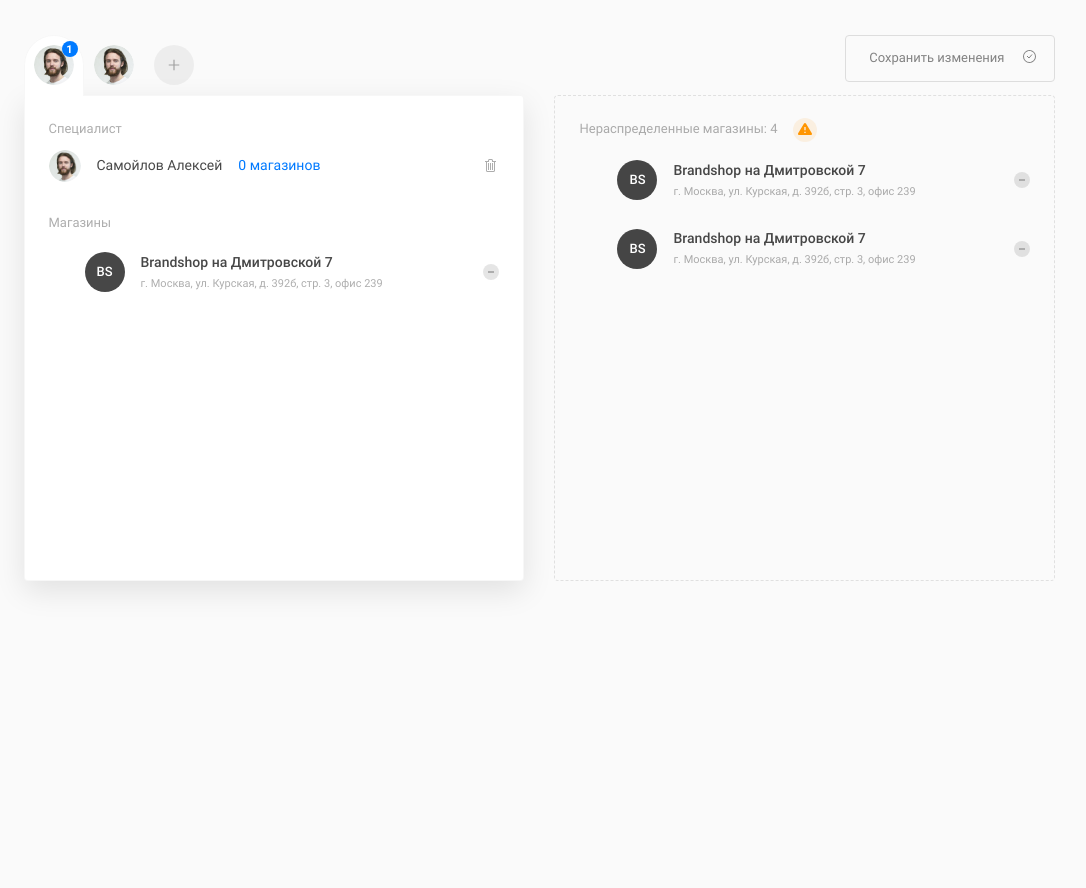
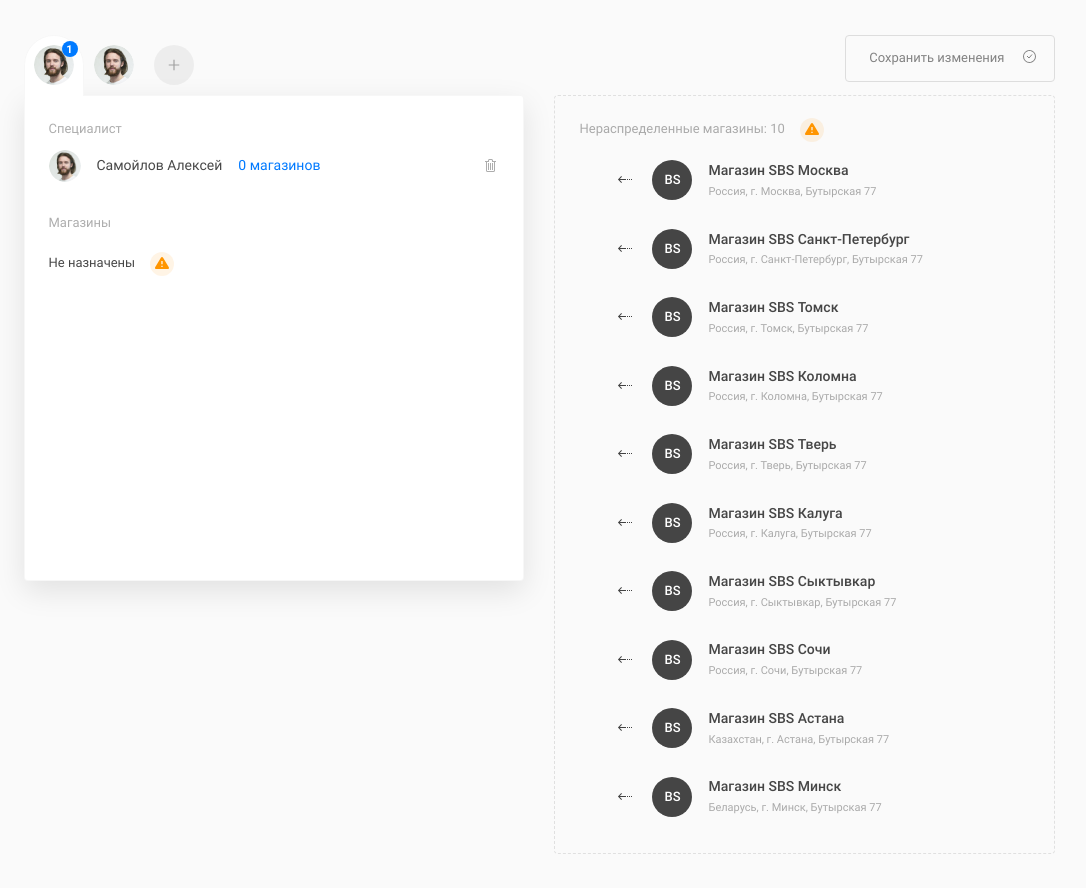
Before and after one commit to Yoona8/superbrands-test, an Angular app: page / in a window 1280 px wide. Shown: the whole page, without its empty margins (101-1187 px from the left). Before the commit the page ends 800 px from the top, so only its background shows below. Built offline with nearby package versions, Linux system fonts and the light colour scheme.

Commit message:
Add вывод данных о магазинах в списке нераспределенных

```diff
--- a/src/app/app.component.css
+++ b/src/app/app.component.css
@@ -20,6 +20,7 @@
 }
 
 .save {
+    margin-bottom: 13px;
     text-align: right;
 }
 
--- a/src/app/components/managers/managers.component.html
+++ b/src/app/components/managers/managers.component.html
@@ -34,13 +34,13 @@
             <app-manager></app-manager>
         </div>
         <h3>Магазины</h3>
-        <p class="no-shops" *ngIf="false">
+        <p class="no-shops" *ngIf="true">
             Не назначены
             <span class="alert-icon">
                 <app-alert></app-alert>
             </span>
         </p>
-        <ul class="shops" *ngIf="true">
+        <ul class="shops" *ngIf="false">
             <li>
                 <app-shop></app-shop>
             </li>
--- a/src/app/components/shared/shop/shop.component.html
+++ b/src/app/components/shared/shop/shop.component.html
@@ -1,20 +1,20 @@
 <section class="shop">
-    <div class="add" *ngIf="false">
+    <div class="add" *ngIf="!assigned">
         <app-button-move></app-button-move>
     </div>
     <span class="image">
         <span>BS</span>
-        <img src="#" alt="Brandshop на Дмитровской 7" *ngIf="false">
+        <img src="#" [alt]="shop.name" *ngIf="false">
     </span>
     <div class="main-info">
         <h4 class="title">
-            Brandshop на Дмитровской 7
+            {{ shop.name }}
         </h4>
         <address>
-            г. Москва, ул. Курская, д. 392б, стр. 3, офис 239
+            {{ shop.address }}
         </address>
     </div>
-    <div class="remove" *ngIf="true">
+    <div class="remove" *ngIf="assigned">
         <app-button-remove></app-button-remove>
     </div>
 </section>
--- a/src/app/components/shops/shops.component.html
+++ b/src/app/components/shops/shops.component.html
@@ -1,21 +1,18 @@
 <section class="shops">
     <h2 class="visually-hidden">Список нераспределенных магазинов</h2>
-    <div class="board board--empty" *ngIf="false">
+    <div class="board board--empty" *ngIf="unassignedShops.length === 0">
         <p>Нераспределенных магазинов нет</p>
     </div>
-    <div class="board">
+    <div class="board" *ngIf="unassignedShops.length > 0">
         <p>
-            Нераспределенные магазины: 4
+            Нераспределенные магазины: {{ unassignedShops.length }}
             <span class="alert-icon">
                 <app-alert></app-alert>
             </span>
         </p>
         <ul class="shop-list">
-            <li>
-                <app-shop></app-shop>
-            </li>
-            <li>
-                <app-shop></app-shop>
+            <li *ngFor="let shop of unassignedShops">
+                <app-shop [shop]="shop"></app-shop>
             </li>
         </ul>
     </div>
--- a/src/app/components/shops/shops.component.ts
+++ b/src/app/components/shops/shops.component.ts
@@ -1,8 +1,22 @@
-import { Component } from '@angular/core';
+import { Component, OnInit } from '@angular/core';
+import { ShopsService } from '../../services/shops.service';
+import { Shop } from '../../models/shop.model';
 
 @Component({
     selector: 'app-shops',
     templateUrl: './shops.component.html',
     styleUrls: ['./shops.component.css']
 })
-export class ShopsComponent {}
+export class ShopsComponent implements OnInit {
+    private _shops: Array<Shop>;
+
+    constructor(private shopsService: ShopsService) {}
+
+    ngOnInit(): void {
+        this._shops = this.shopsService.getShops();
+    }
+
+    get unassignedShops() {
+        return this._shops.filter((shop) => !shop.managerId);
+    }
+}
--- a/src/app/services/shops.service.ts
+++ b/src/app/services/shops.service.ts
@@ -0,0 +1,14 @@
+import { Injectable } from '@angular/core';
+import { Shop } from '../models/shop.model';
+// @ts-ignore
+import * as shopsData from '../../mocks/shops.json';
+
+@Injectable({providedIn: 'root'})
+export class ShopsService {
+    private shops: Array<Shop> = shopsData.default;
+
+    getShops() {
+        console.log(this.shops[0].id);
+        return this.shops.slice();
+    }
+}
```
Also changed, not shown: src/app/components/shared/shop/shop.component.ts (+6 -2 lines).
